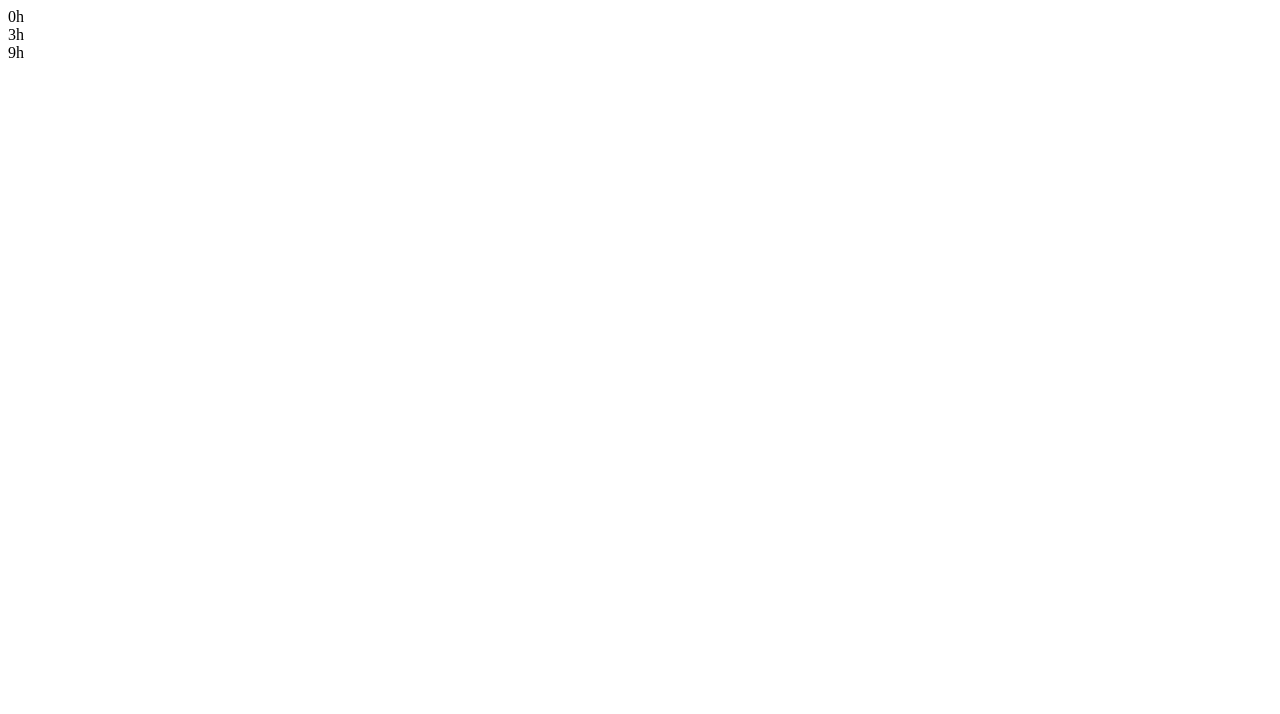
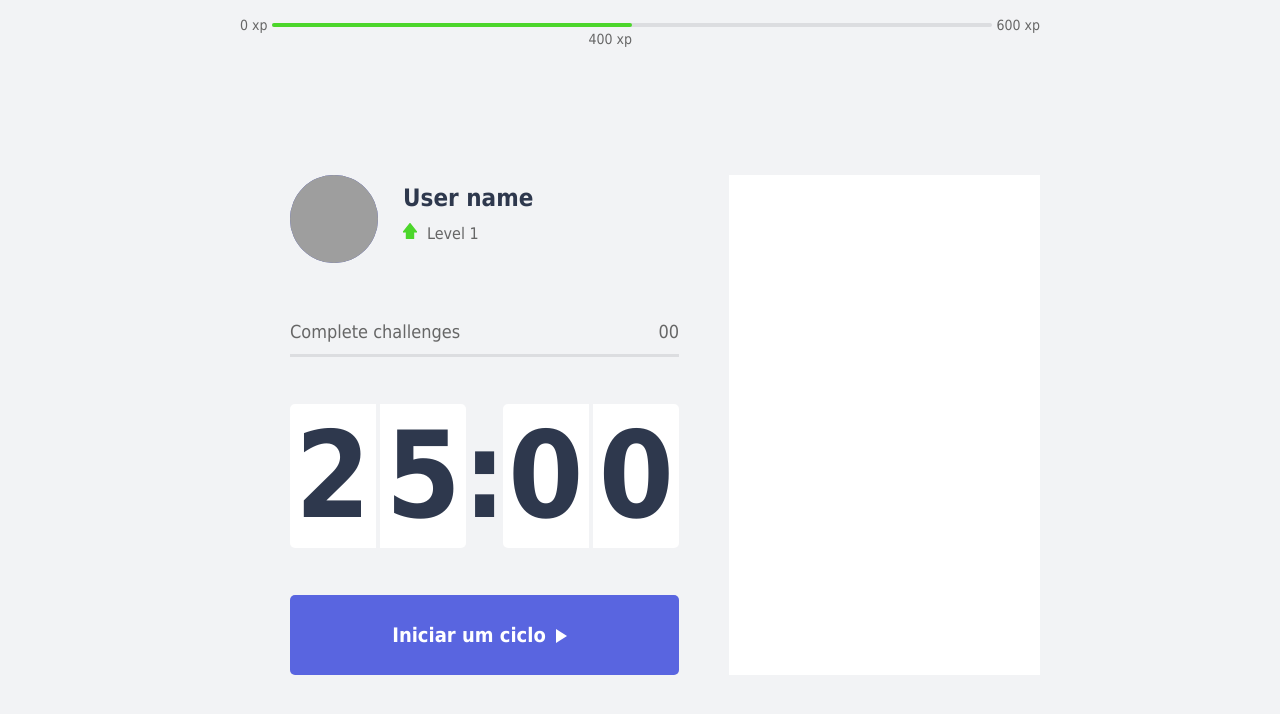
Before and after one commit to gabrielbrelaz7/ergon, a React (Create React App) app in the folder ergonomic-focus/: page / in a window 1280 px wide. Shown: the top 714 px of the page. Built offline with nearby package versions, Linux system fonts and the light colour scheme; grey boxes are pictures that could not be loaded.

Commit message:
Uploading CSS and create components

```diff
--- a/ergonomic-focus/src/App.tsx
+++ b/ergonomic-focus/src/App.tsx
@@ -1,12 +1,38 @@
-import './styles/global.css';
-import {ExperienceBar} from './components/ExperienceBar';
+import React from "react";
 
-function App() {
+import { ExperienceBar } from "./components/ExperienceBar";
+import { Profile } from "./components/Profile";
+import { CompleteChallenges } from "./components/CompleteChallenges";
+import { Timer } from "./components/Timer";
+import { Button } from "./components/Button";
+
+
+import "./styles/global.css";
+
+
+const App = () => {
   return (
-  <div className="container">
-    <ExperienceBar />
-  </div>
+    <div className="container">
+      <ExperienceBar />
+      <div className="container-content">
+        <div className="card invisible">
+          <div className="container-info">
+
+          <Profile />
+
+          <CompleteChallenges />
+
+          <Timer />
+
+          <Button />
+
+          </div>
+        </div>
+
+        <div className="card" />
+      </div>
+    </div>
   );
-}
+};
 
 export default App;
--- /dev/null
+++ b/ergonomic-focus/src/components/Button.tsx
@@ -0,0 +1,19 @@
+import React from "react";
+import { ReactComponent as RightArrow } from "../assets/images/right-arrow-icon.svg";
+import "../styles/components/button.css";
+
+
+
+export const Button = () => {
+  return (
+<div>
+<div className="button blue">
+  <span className="btn-text">Iniciar um ciclo</span>
+  <div className="container-btn-icon">
+    <RightArrow />
+  </div>
+</div>
+</div>
+
+  );
+};
--- /dev/null
+++ b/ergonomic-focus/src/components/CompleteChallenges.tsx
@@ -0,0 +1,14 @@
+import React from "react";
+import "../styles/components/complete-challenges.css";
+
+
+
+export const CompleteChallenges = () => {
+  return (
+<div className="challenges-number-container">
+              <span>Complete challenges</span>
+              <span>00</span>
+            </div>
+
+  );
+};
--- a/ergonomic-focus/src/components/ExperienceBar.tsx
+++ b/ergonomic-focus/src/components/ExperienceBar.tsx
@@ -1,14 +1,16 @@
-export function ExperienceBar () {
-    return(
-        <header className="experience-bar">
-            <span>0h</span>
-            <div>
-                <div style={{width: '50%'}} />
-                    <span className="current-experience" style={{left: '50%'}}>
-                        3h
-                    </span>
-            </div>
-            <span>9h</span>
-        </header>
-    );
-}
+import React from "react";
+import "../styles/components/experience-bar.css";
+
+export const ExperienceBar = () => {
+  return (
+    <header className="experience-bar-container">
+      <span>0 xp</span>
+      <div className="experience-bar">
+        <div className="bar">
+          <span className="current-experience">400 xp</span>
+        </div>
+      </div>
+      <span>600 xp</span>
+    </header>
+  );
+};
--- /dev/null
+++ b/ergonomic-focus/src/components/Profile.tsx
@@ -0,0 +1,26 @@
+import React from "react";
+import "../styles/components/profile.css";
+import { ReactComponent as Up } from "../assets/images/up-icon.svg";
+
+
+export const Profile = () => {
+  return (
+    <div className="container-user-info">
+              <img
+                alt="user-img"
+                src={
+                  "https://caocidadao.com.br/wp-content/uploads/2019/09/user.png"
+                }
+                className="picture"
+              />
+              <div className="container-name-and-level">
+                <span className="name">User name</span>
+                <div className="container-user-level">
+                  <Up />
+                  <span className="user-level">Level 1</span>
+                </div>
+              </div>
+    </div>
+
+  );
+};
--- /dev/null
+++ b/ergonomic-focus/src/components/Timer.tsx
@@ -0,0 +1,23 @@
+import React from "react";
+import "../styles/components/timer.css";
+
+export const Timer = () => {
+  return (
+    <div className="timer-container">
+    <div className="container-numbers">
+      <div className="number">2</div>
+      <div className="divisor" />
+      <div className="number">5</div>
+    </div>
+    <div className="container-middle">
+      <div className="number">:</div>
+    </div>
+    <div className="container-numbers">
+      <div className="number">0</div>
+      <div className="divisor" />
+      <div className="number">0</div>
+    </div>
+  </div>
+
+  );
+};
--- /dev/null
+++ b/ergonomic-focus/src/styles/components/button.css
@@ -0,0 +1,33 @@
+.button {
+    height: 80px;
+    width: 100%;
+    left: 240px;
+    top: 607px;
+    border-radius: 5px;
+    display: flex;
+    align-items: center;
+    justify-content: center;
+}
+
+.container-btn-icon {
+    margin: 0px 10px;
+    padding-top: 5px;
+}
+
+.button.blue {
+    background-color: var(--secondary-blue);
+}
+
+.button.blue:hover {
+    background-color: var(--primary-blue);
+}
+
+.btn-text {
+    font-size: 20px;
+    font-style: normal;
+    font-weight: 600;
+    line-height: 24px;
+    letter-spacing: 0em;
+    text-align: center;
+    color: var(--white);
+}
--- /dev/null
+++ b/ergonomic-focus/src/styles/components/complete-challenges.css
@@ -0,0 +1,24 @@
+.challenges-number-container {
+    width: 100%;
+    height: 44px;
+    border-bottom: 3.5px solid var(--gray-line);
+    display: flex;
+    align-items: center;
+    justify-content: space-between;
+}
+
+.challenges-number-container span {
+    font-size: 18px;
+    font-style: normal;
+    font-weight: 500;
+    line-height: 24px;
+    letter-spacing: 0em;
+    text-align: left;
+    color: var(--grey-text);
+}
+
+.divisor {
+    background-color: var(--main-bg-color);
+    height: 100%;
+    width: 5px;
+}
--- /dev/null
+++ b/ergonomic-focus/src/styles/components/experience-bar.css
@@ -0,0 +1,34 @@
+
+.experience-bar-container {
+    height: 50px;
+    display: flex;
+    align-items: center;
+    justify-content: space-between;
+}
+
+.experience-bar-container span {
+    color: var(--grey-text);
+    font-size: 14px;
+    line-height: 16.94px;
+}
+
+.experience-bar {
+    background-color: var(--gray-line);
+    width: 90%;
+    height: 4px;
+    border-radius: 20px;
+}
+
+.bar {
+    background-color: var(--green);
+    width: 50%;
+    max-width: 100%;
+    height: 4px;
+    border-radius: 20px;
+    display: flex;
+    justify-content: flex-end;
+}
+
+.current-experience {
+    margin-top: 8px;
+}
--- /dev/null
+++ b/ergonomic-focus/src/styles/components/profile.css
@@ -0,0 +1,38 @@
+.container-user-info {
+    height: 88px;
+    display: flex;
+    align-items: center;
+}
+
+.container-name-and-level {
+    padding-left: 25px;
+    height: 80%;
+    display: flex;
+    flex-direction: column;
+}
+
+.picture {
+    height: 88px;
+    width: 88px;
+    border-radius: 44px;
+    background-color: var(--primary-blue);
+}
+
+.name {
+    font-size: 24px;
+    line-height: 29.05px;
+    font-weight: 600;
+    color: var(--grey-title);
+}
+
+.container-user-level {
+    margin-top: 10px;
+}
+
+.user-level {
+    margin-left: 10px;
+    font-size: 16px;
+    line-height: 13.36px;
+    font-weight: 400;
+    color: var(--grey-text);
+}
--- /dev/null
+++ b/ergonomic-focus/src/styles/components/timer.css
@@ -0,0 +1,93 @@
+.challenges-number-container {
+    width: 100%;
+    height: 44px;
+    border-bottom: 3.5px solid var(--gray-line);
+    display: flex;
+    align-items: center;
+    justify-content: space-between;
+}
+
+.challenges-number-container span {
+    font-size: 18px;
+    font-style: normal;
+    font-weight: 500;
+    line-height: 24px;
+    letter-spacing: 0em;
+    text-align: left;
+    color: var(--grey-text);
+}
+
+.timer-container {
+    height: 144px;
+    display: flex;
+}
+
+.container-numbers {
+    height: 100%;
+    width: 176px;
+    background-color: var(--white);
+    display: flex;
+    justify-content: space-between;
+    border-radius: 5px;
+}
+
+.container-middle {
+    display: flex;
+    align-items: center;
+    justify-content: center;
+    width: 37px;
+    height: 100%;
+}
+
+.number {
+    height: 100%;
+    width: 50%;
+    display: flex;
+    align-items: center;
+    justify-content: center;
+    color: var(--grey-title);
+    text-align: center;
+    font-size: 120px;
+    line-height: 100px;
+    font-weight: 600;
+}
+
+.divisor {
+    background-color: var(--main-bg-color);
+    height: 100%;
+    width: 5px;
+}
+.timer-container {
+    height: 144px;
+    display: flex;
+}
+
+.container-numbers {
+    height: 100%;
+    width: 176px;
+    background-color: var(--white);
+    display: flex;
+    justify-content: space-between;
+    border-radius: 5px;
+}
+
+.container-middle {
+    display: flex;
+    align-items: center;
+    justify-content: center;
+    width: 37px;
+    height: 100%;
+}
+
+.number {
+    height: 100%;
+    width: 50%;
+    display: flex;
+    align-items: center;
+    justify-content: center;
+    color: var(--grey-title);
+    text-align: center;
+    font-size: 120px;
+    line-height: 100px;
+    font-weight: 600;
+}
--- a/ergonomic-focus/src/styles/global.css
+++ b/ergonomic-focus/src/styles/global.css
@@ -1,23 +1,61 @@
 /* TODO: Declaring colors variables */
 
 :root {
+    --main-bg-color: #F2F3F5;
+    --gray-line: #DCDDE0;
+    --grey-text: #666666;
+    --grey-title: #2E384D;
+    --red: #E83F5B;
+    --green: #4CD62B;
+    --primary-blue: #4953B8;
+    --secondary-blue: #5965E0;
+    --white: #FFF;
 }
+
 
 
 /* TODO: Styling CSS to components by design for FIGMA, can to use google fonts and variable colors*/
 
-.experience-bar{
-
+body {
+    margin: 0px;
+    font-family: Tahoma, Verdana, sans-serif;
 }
 
+
 .container {
-
+    padding: 0px 240px;
+    height: 100vh;
+    background-color: var(--main-bg-color);
 }
 
-.experience-bar .div .div {
-
+.container-content {
+    padding: 50px 0px;
+    height: calc(100vh - 150px);
+    display: flex;
+    align-items: center;
+    justify-content: space-between;
 }
 
-span.current-experience {
+.card {
+    height: 500px;
+    width: 50%;
+    background-color: var(--white);
+}
 
+.card.invisible {
+    height: 500px;
+    width: 50%;
+    background-color: var(--main-bg-color);
+    display: flex;
+    flex-direction: column;
+    align-items: center;
+    padding: 0px 50px;
 }
+
+.container-info {
+    width: 389px;
+    height: 100%;
+    display: flex;
+    flex-direction: column;
+    justify-content: space-between;
+}
```
Also changed, not shown: ergonomic-focus/src/assets/images/right-arrow-icon.svg (added), ergonomic-focus/src/assets/images/up-icon.svg (added).
